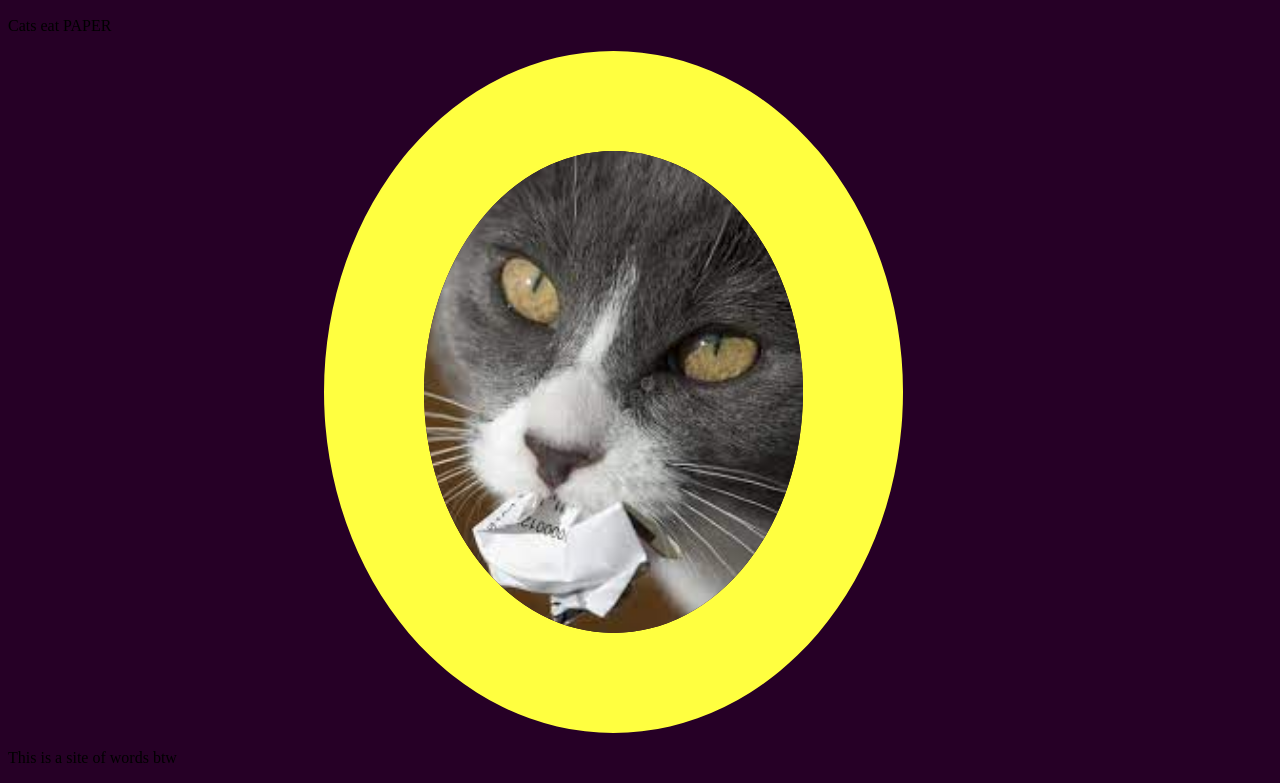
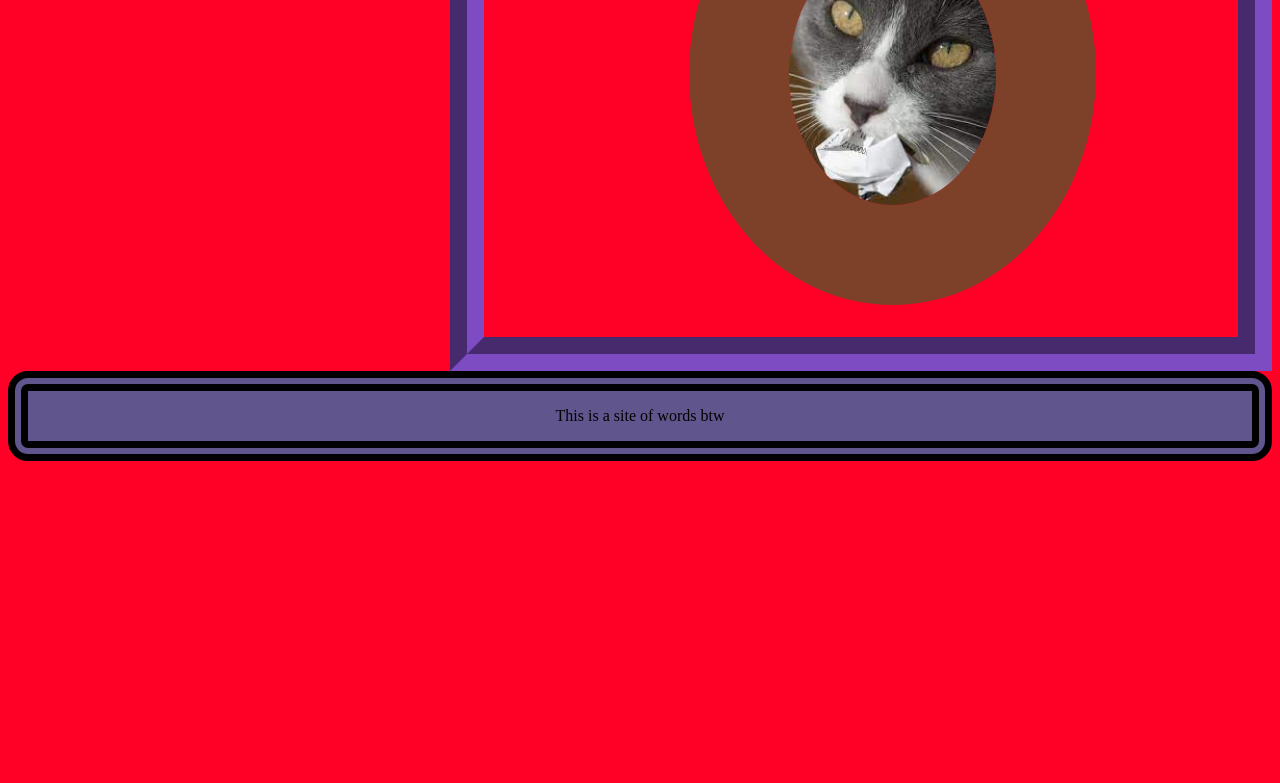
Before and after one commit to GhosterToaster/MyFirstWebsite, a plain HTML site: page index.html in a window 1280 px wide. Shown: the part 1363-2146 px from the top of the page. After the commit the page ends 1832 px from the top, so only its background shows below. Drawn offline with Linux system fonts and the light colour scheme.

Commit message:
Update stylesheet.css

```diff
--- a/stylesheet.css
+++ b/stylesheet.css
@@ -1,5 +1,5 @@
 body {
-    background-color: rgb(38, 0, 38);
+    background-color: rgb(360, 0, 38);
 }
 
 img{
@@ -8,15 +8,34 @@ img{
     height: 25%;
     border-width: 100px;
     border-style: solid;
-    border-color: rgb(255, 255, 64);
+    border-color: rgb(125, 65, 42);
     display: block;
     margin-left: 25%;
     margin-right: 25%;
 }
 #header{
-    background-color: aqua;
+    background-color: cornsilk;
     border-radius: 20px;
     border-width: 20px;
-    border-style: solid;
+    border-style: double;
     text-align: center;
 }
+#list{
+    color: rgb(196, 256, 539);
+    text-align: right;
+    border-width: 34px;
+    border-style: groove;
+    border-color:rgb(125, 75, 194);
+    padding: 32px;
+    margin-left: 35%;
+}
+#navlinks{
+    position: fixed;
+}
+#footer{
+    background-color: rgb(96, 86, 141);
+    border-radius: 20px;
+    border-width: 20px;
+    border-style: double;
+    text-align: center;
+}
```
